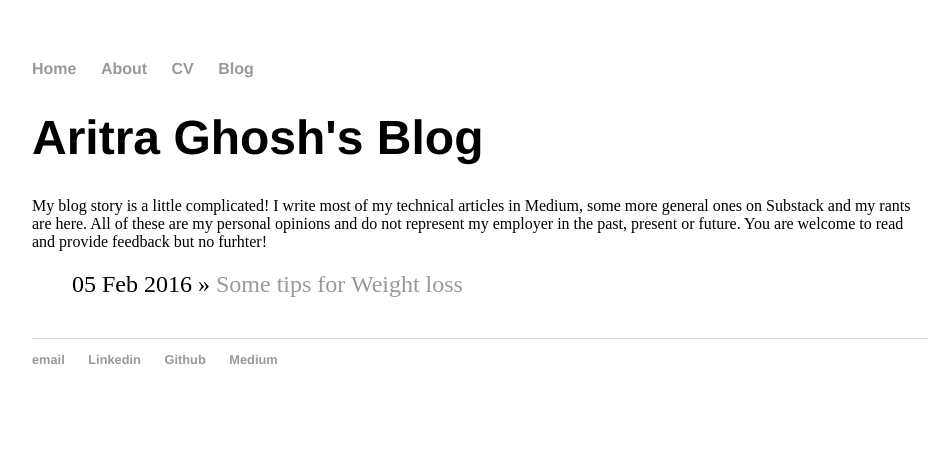
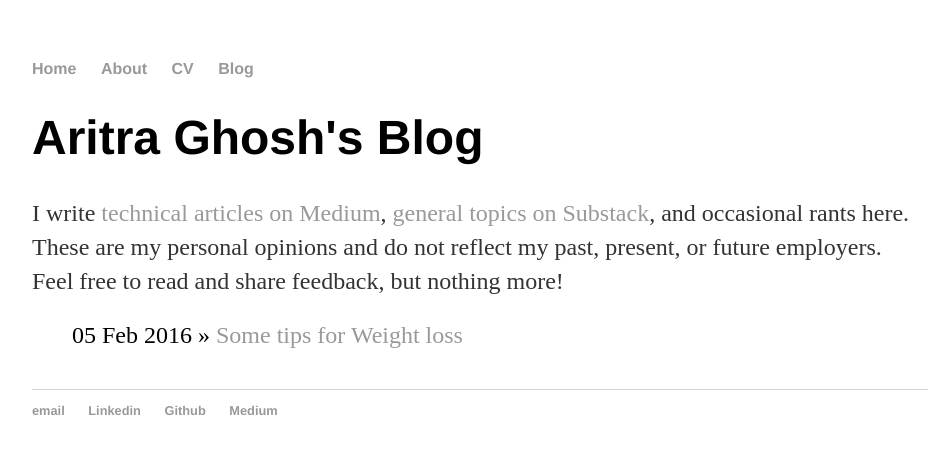
Before and after one commit to aritraghosh/aritraghosh.github.io, a Jekyll site: the page built from blog/index.html, in a window 1280 px wide. Shown: the top 454 px of the page, without its empty margins (160-1101 px from the left). Built offline with Jekyll 4.4.1, drawn with Linux system fonts in a browser that asks for light colours.

Commit message:
Added links

```diff
--- a/blog/index.html
+++ b/blog/index.html
@@ -3,8 +3,11 @@ layout: default
 title: Aritra Ghosh's Blog
 ---
 	<h1>{{ page.title }}</h1>
-	My blog story is a little complicated! I write most of my technical articles in Medium, some more general ones on Substack and my rants are here.
-All of these are my personal opinions and do not represent my employer in the past, present or future. You are welcome to read and provide feedback but no furhter!
+	<p>I write <a href="https://medium.com/@aritrag94" target="_blank">technical articles on Medium</a>,
+		<a href="https://contrarianconsensus.substack.com/" target="_blank">general topics on Substack</a>,
+		and occasional rants here. These are my personal opinions and do not reflect my past, present, or future employers.
+		Feel free to read and share feedback, but nothing more!
+	</p>
 	<ul class="posts">
 
 	  {% for post in site.posts %}
```
